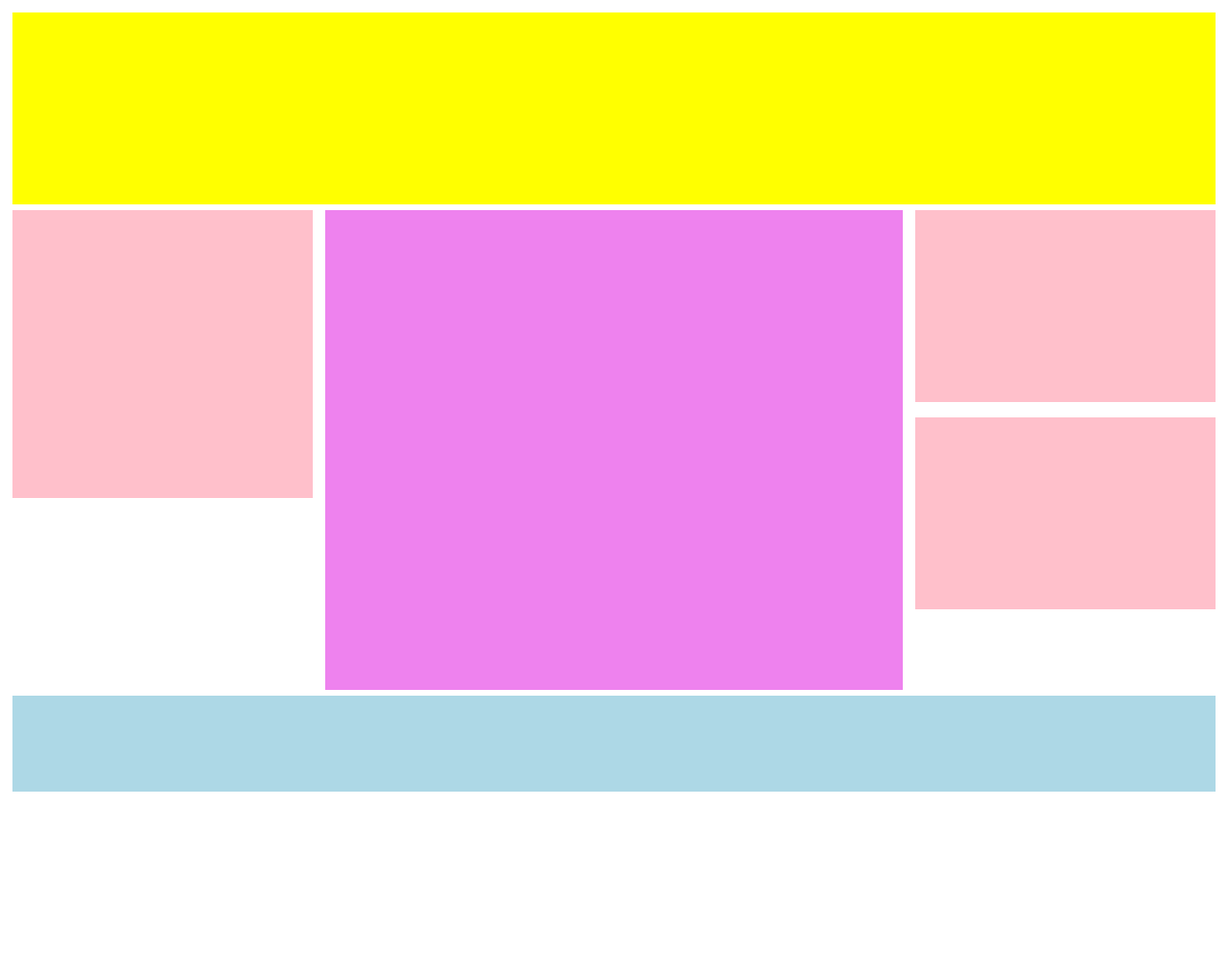
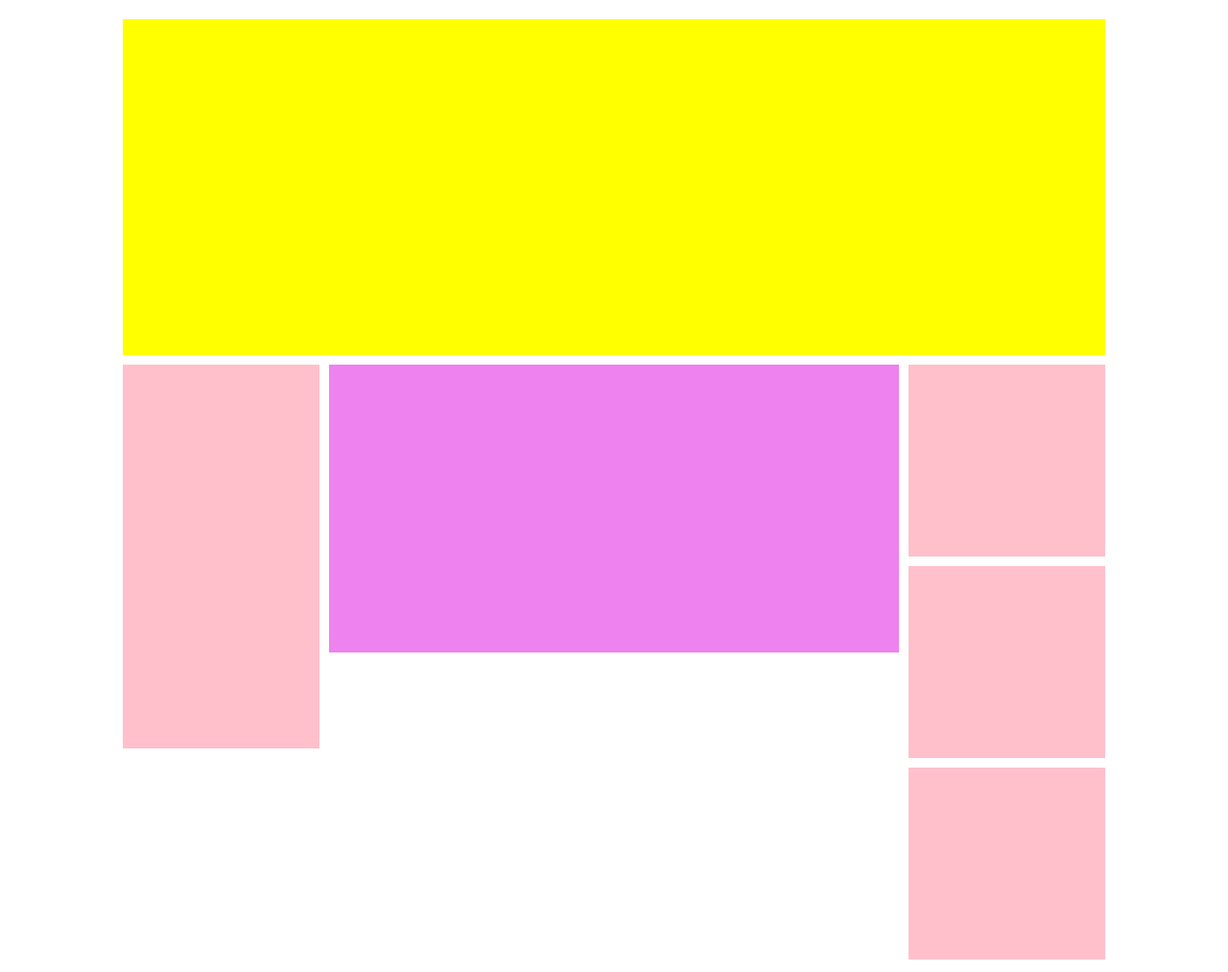
Before and after one commit to fabrynet/htmlcss-wp, a plain HTML site: page index.html in a window 1280 px wide. Shown: the top 1013 px of the page at 96% size. Before the commit the page ends 838 px from the top, so only its background shows below. Drawn offline with Linux system fonts and the light colour scheme.

Commit message:
Struttura generale Tema WP. Blocchi colorati di debug.

```diff
--- a/css/master.css
+++ b/css/master.css
@@ -5,50 +5,48 @@
   box-sizing: border-box;
 }
 /* regole generali */
-.container {
-  margin: 1%;
+#container {
+  margin: 20px auto;
+  width: 80%;
 }
 header {
   /* debug */
-  height: 200px;
+  height: 350px;
   background-color: yellow;
 }
+.row {
+  margin: 10px auto;
+}
 /* clearfix del main */
-main:after {
+.row:after {
   content: "";
   display: table;
   clear: both;
 }
 
 /* sezione principale */
-main {
-  margin: 0.5% auto;
+aside {
+  float: left;
+  width: 20%;
 }
-.column-left {
+.row main {
   float: left;
-  width: 25%;
+  width: 58%;
+  margin: 0 1%;
   /* debug */
   height: 300px;
+  background-color: violet;
+}
+aside .feed {
+  width: 100%;
+  margin-bottom: 10px;
+  /* debug */
+  height: 400px;
   background-color: pink;
 }
-.column-center {
-  float: left;
-  width: 48%;
-  margin: 0 1%;
-  /* debug */
-  height: 500px;
-  background-color: violet;
-}
-.column-right {
-  float: left;
-  width: 25%;
-  /* debug */
-  /* height: 500px;
-  background-color: pink; */
-}
-.section {
+aside .widget {
   width: 100%;
-  margin-bottom: 5%;
+  margin-bottom: 10px;
   /* debug */
   height: 200px;
   background-color: pink;
--- a/index.html
+++ b/index.html
@@ -6,7 +6,7 @@
     <link rel="stylesheet" href="css/master.css">
   </head>
   <body>
-    <div class="container">
+    <div id="container">
       <!-- header -->
       <header>
 
@@ -14,29 +14,34 @@
       <!-- /header -->
 
       <!-- main -->
-      <main>
+      <div class="row">
 
         <!-- colonna sinistra -->
-        <div class="column-left">
+        <aside>
+          <div class="feed">
 
-        </div>
+          </div>
+        </aside>
 
         <!-- parte centrale -->
-        <div class="column-center">
+        <main>
 
-        </div>
+        </main>
 
         <!-- colonna destra -->
-        <div class="column-right">
-          <section class="section">
+        <aside>
+          <div class="widget">
 
-          </section>
-          <section class="section">
+          </div>
+          <div class="widget">
 
-          </section>
-        </div>
+          </div>
+          <div class="widget">
 
-      </main>
+          </div>
+        </aside>
+
+      </div>
       <!-- /main -->
 
       <!-- footer -->
```
